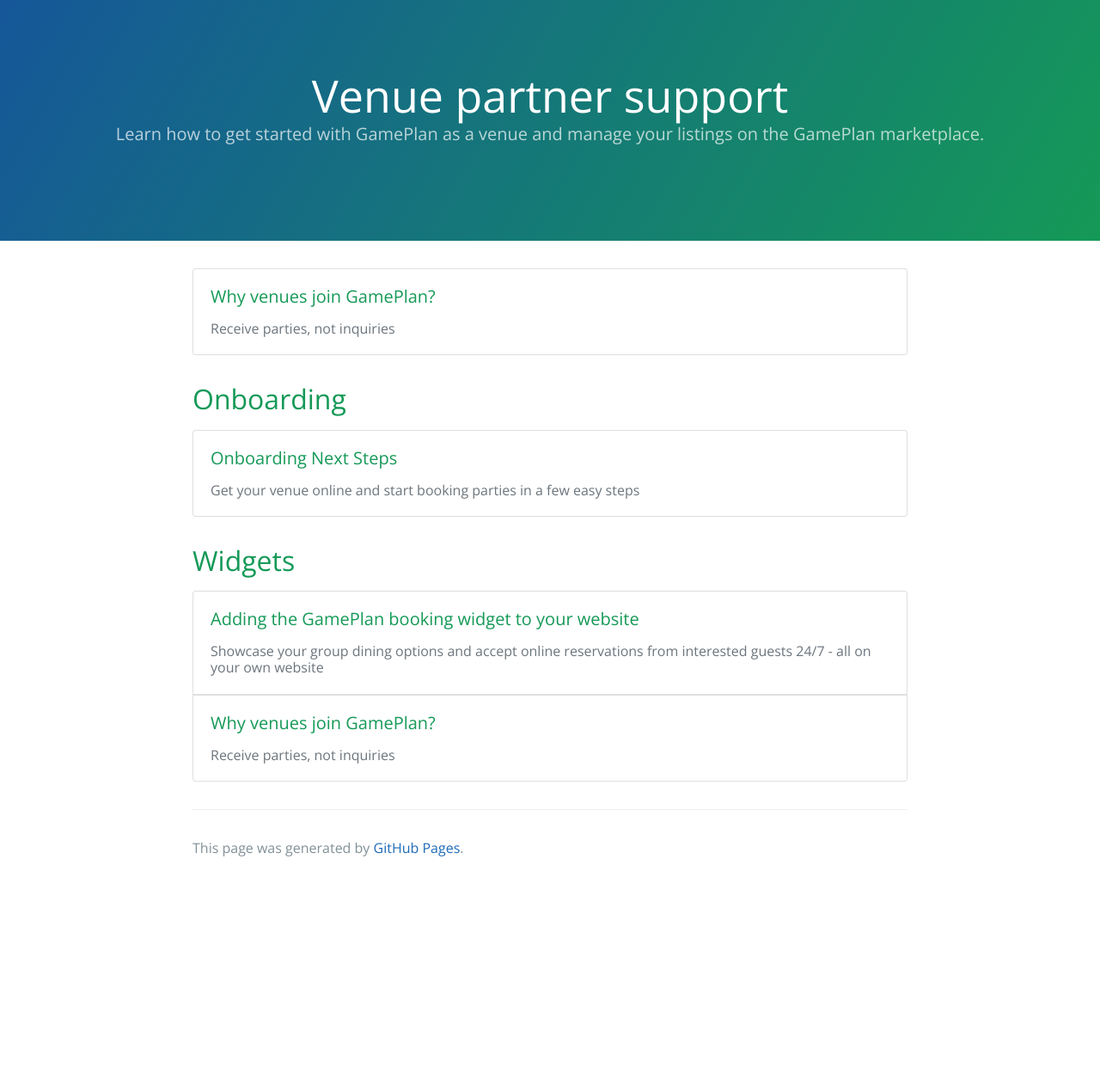
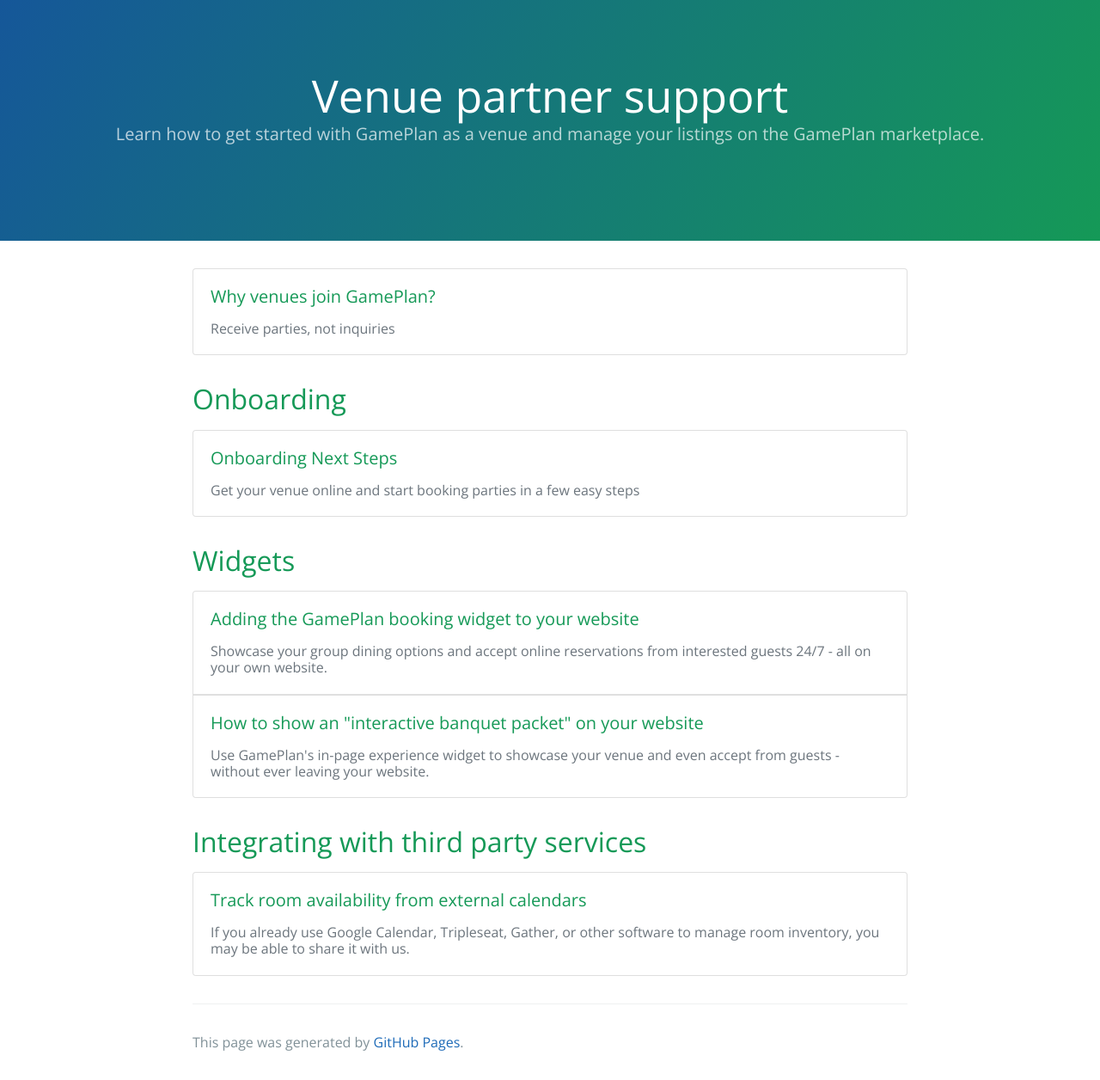
Before and after one commit to gpln/help, a Jekyll site: the page built from venue-partner-support/index.html, in a window 1280 px wide. Shown: the whole page at 86% size. Built offline with Jekyll 4.4.1, drawn with Linux system fonts in a browser that asks for light colours; before the commit the page ends 1030 px from its top, so only the background shows below that.

Commit message:
More pages

```diff
--- a/venue-partner-support/index.html
+++ b/venue-partner-support/index.html
@@ -30,14 +30,25 @@
   <a class="card" href="adding-the-gameplan-booking-widget-to-your-website">
     <div class="card-body">
       <h5 class="card-title">Adding the GamePlan booking widget to your website</h5>
-      <h6 class="card-subtitle text-muted">Showcase your group dining options and accept online reservations from interested guests 24/7 - all on your own website</h6>
+      <h6 class="card-subtitle text-muted">Showcase your group dining options and accept online reservations from interested guests 24/7 - all on your own website.</h6>
     </div>
   </a>
 
-  <a class="card" href="#">
+  <a class="card" href="how-to-show-an-interactive-banquet-packet-on-your-website">
     <div class="card-body">
-      <h5 class="card-title">Why venues join GamePlan?</h5>
-      <h6 class="card-subtitle text-muted">Receive parties, not inquiries</h6>
+      <h5 class="card-title">How to show an "interactive banquet packet" on your website</h5>
+      <h6 class="card-subtitle text-muted">Use GamePlan's in-page experience widget to showcase your venue and even accept from guests - without ever leaving your website.</h6>
     </div>
   </a>
 </div>
+
+<h2>Integrating with third party services</h2>
+
+<div class="cards">
+  <a class="card" href="track-room-availability-from-external-calendars">
+    <div class="card-body">
+      <h5 class="card-title">Track room availability from external calendars</h5>
+      <h6 class="card-subtitle text-muted">If you already use Google Calendar, Tripleseat, Gather, or other software to manage room inventory, you may be able to share it with us.</h6>
+    </div>
+  </a>
+</div>
```
Also changed, not shown: venue-partner-support/onboarding-next-steps.md (+1 -1 lines), venue-partner-support/track-room-availability-from-external-calendars.md (added, +66 -0 lines), venue-partner-support/why-venues-join-gameplan.md (+6 -0 lines), venue-partner-support/images/google-calendar-ical.png (added), venue-partner-support/images/google-calendar-settings.png (added), venue-partner-support/images/icloud-public.png (added), venue-partner-support/images/office365-headers.png (added), venue-partner-support/images/office365-settings-classic.png (added), venue-partner-support/images/office365-settings-new.png (added), venue-partner-support/images/office365-sidebar-classic.png (added), venue-partner-support/images/office365-sidebar-new.png (added).
